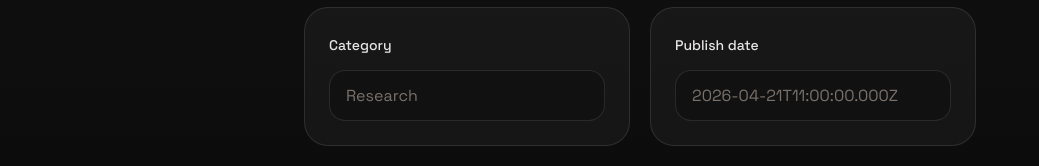
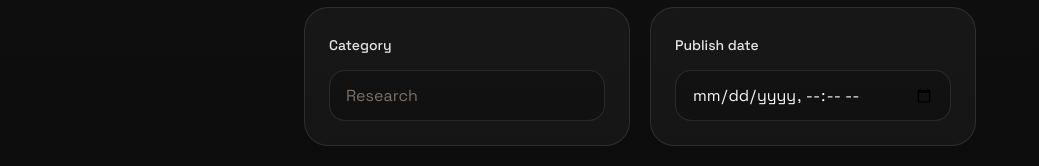
Before and after one commit to kopihitampekat/offseclabs, a Next.js app: page /admin in a window 1280 px wide. Shown: the part 543-709 px from the top of the page, without its empty margins (0-1039 px from the left). Built offline with nearby package versions, Linux system fonts and the light colour scheme; no server answers.

Commit message:
fix the publish date

```diff
--- a/src/app/admin/page.tsx
+++ b/src/app/admin/page.tsx
@@ -27,7 +27,8 @@ const fields = [
   {
     name: "publishedAt",
     label: "Publish date",
-    placeholder: "2026-04-21T11:00:00.000Z",
+    placeholder: "",
+    type: "datetime-local",
   },
   {
     name: "tags",
@@ -105,6 +106,7 @@ export default async function AdminPage({ searchParams }: AdminPageProps) {
                 </span>
                 <input
                   name={field.name}
+                  type={field.type ?? "text"}
                   className="mt-3 w-full rounded-2xl border border-white/10 bg-black/20 px-4 py-3 text-sm text-stone-100 outline-none transition placeholder:text-stone-500 focus:border-lime-300/50"
                   placeholder={field.placeholder}
                 />
```
